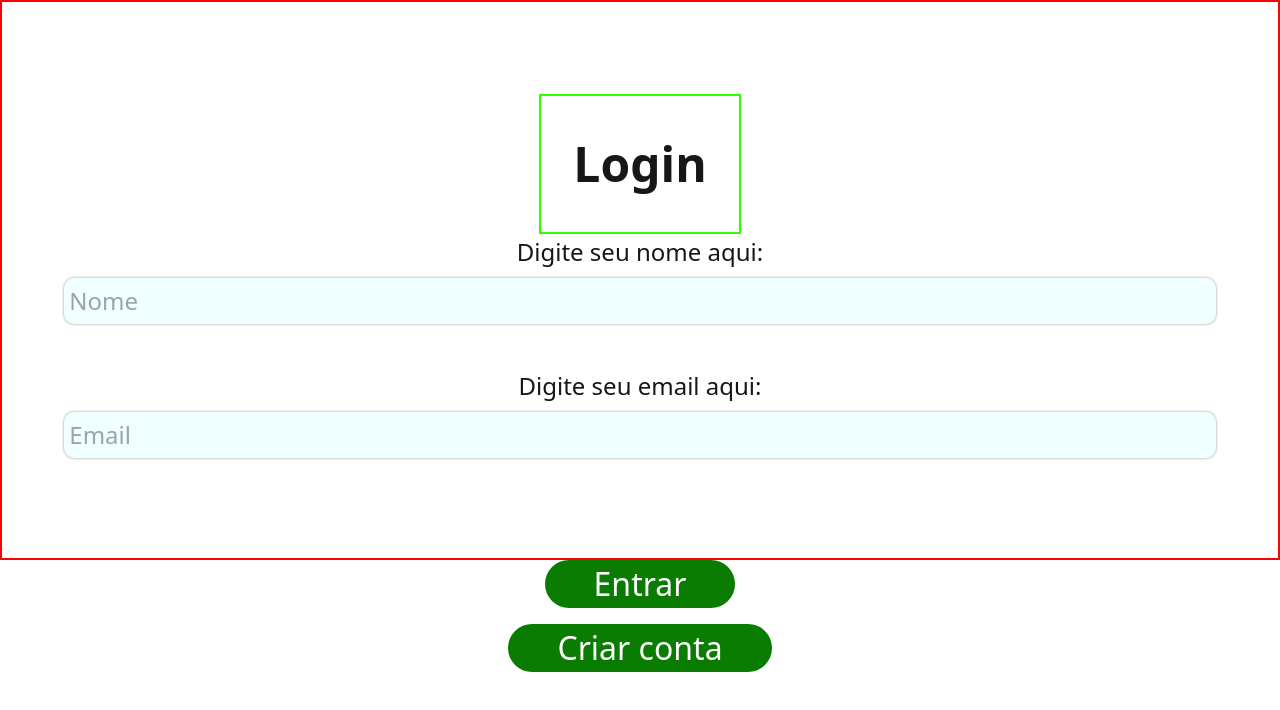
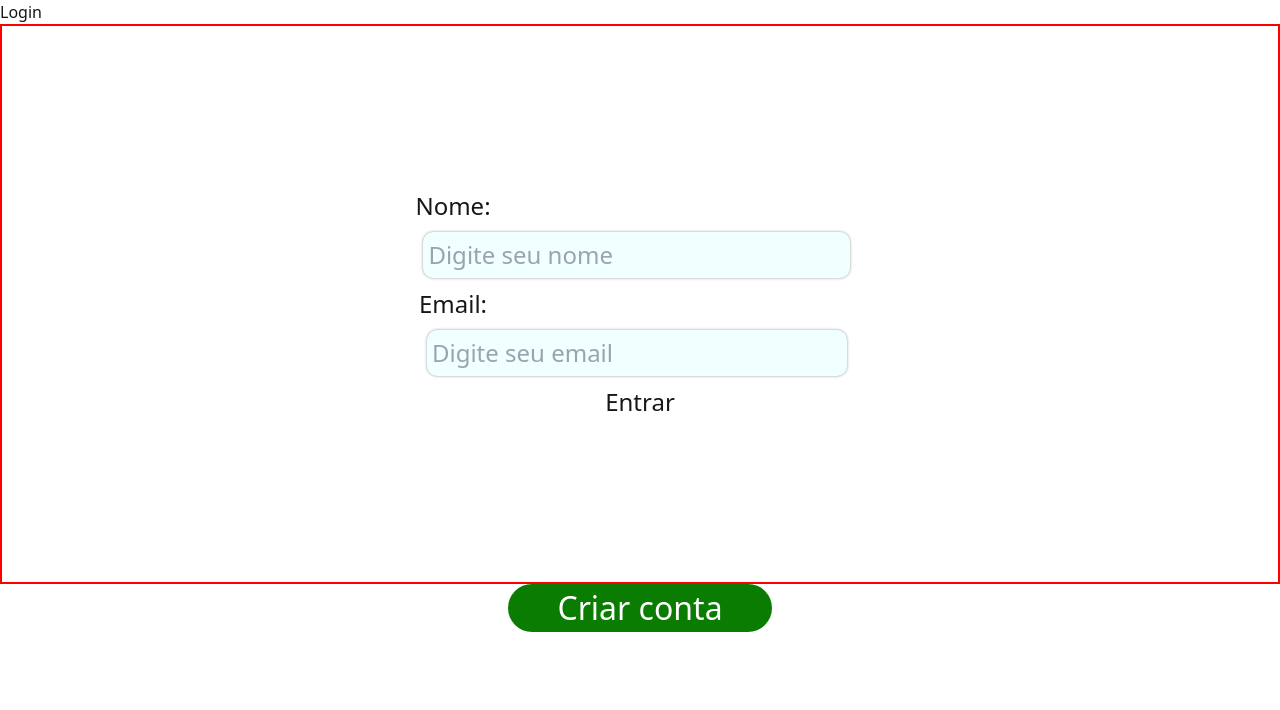
Before and after one commit to Flavia-20/gado-forte_frontend, a Next.js app: page /login in a window 1280 px wide. Shown: the top 710 px of the page. Built offline with nearby package versions, Linux system fonts and the light colour scheme.

Commit message:
ajustes feitos

```diff
--- a/src/app/animais/page.tsx
+++ b/src/app/animais/page.tsx
@@ -1,4 +1,4 @@
-import { useEffect, useState } from 'react';
+//import { useEffect, useState } from 'react';
 import Header from '../componentes/Header/page';
 import Footer from '../componentes/Footer/page';
 
--- a/src/app/cadastro/page.tsx
+++ b/src/app/cadastro/page.tsx
@@ -1,21 +1,15 @@
 import Formulario from "../componentes/Formulario/page";
-//import imgLogoCadastro from '../favicon.ico';
 
-import Botao from "../componentes/Botao/Botao";
-
- //Acho que aqui eu crio a lógica do POST para enviar os dados co login pro back
 
 export default function Cadastro(){
     return(
 
-        <body>
+        <main>
+            <h1>Primeiro Cadastro</h1>
+            <Formulario tipo = 'cadastro'/>
+        </main>
 
-            <main>
-                <Formulario titulo = 'Primeiro Cadastro'/>
-                <Botao texto="Cadastrar" pagina="../animais"/>
-            </main>
 
-        </body>
 
     );
 
--- a/src/app/componentes/Formulario/page.tsx
+++ b/src/app/componentes/Formulario/page.tsx
@@ -1,26 +1,71 @@
+'use client'; // Adiciona isso para indicar que o componente é um Client Component
+import { useState } from 'react';
+import { useRouter } from 'next/navigation'; // Hook para redirecionamento
 import styles from '../Formulario/formulario.module.css';
 
+export default function Formulario({ tipo }) {
+  const [nome, setNome] = useState('');
+  const [email, setEmail] = useState('');
+  const router = useRouter(); // Instância do router
 
-export default function Formulario(props) {
-    return (
-        <form className={styles.FormLogin}>
+  const handleSubmit = async (e) => {
+    e.preventDefault();
 
-                <h1 className={styles.h1Form}>{props.titulo}</h1>
+    // Defina a URL dependendo se é login ou cadastro
+    const url = tipo === 'login' ? '/api/login' : '/api/cadastro';
 
-                <label>Digite seu nome aqui:</label>
-                <input
-                    className={styles.InputForm}
-                    placeholder="Nome"
-                    type="text"
-                />
-                <br></br>
+    try {
+      const response = await fetch(url, {
+        method: 'POST',
+        headers: {
+          'Content-Type': 'application/json',
+        },
+        body: JSON.stringify({
+          nome,
+          email
+        }),
+      });
 
-                <label>Digite seu email aqui:</label>
-                <input
-                    className={styles.InputForm}
-                    placeholder="Email"
-                    type="email"
-                />
-        </form>
-    );
+      const data = await response.json();
+
+      if (response.ok) {
+        console.log('Sucesso:', data);
+
+        // Redireciona após o login ou cadastro bem-sucedido
+        if (tipo === 'login') {
+          router.push('../animais'); // Redireciona para a página "home" após login
+        } else {
+          router.push('/cadastro-completo'); // Redireciona para a página de sucesso de cadastro
+        }
+      } else {
+        console.error('Erro:', data.message);
+      }
+    } catch (error) {
+      console.error('Erro ao enviar os dados:', error);
+    }
+  };
+
+  return (
+    <form onSubmit={handleSubmit} className={styles.FormLogin}>
+      <div>
+        <label>Nome:</label>
+        <input className={styles.InputForm}
+          type="text"
+          value={nome}
+          onChange={(e) => setNome(e.target.value)}
+          placeholder="Digite seu nome"
+        />
+      </div>
+      <div>
+        <label>Email:</label>
+        <input className={styles.InputForm}
+          type="email"
+          value={email}
+          onChange={(e) => setEmail(e.target.value)}
+          placeholder="Digite seu email"
+        />
+      </div>
+      <button type="submit">{tipo === 'login' ? 'Entrar' : 'Cadastrar'}</button>
+    </form>
+  );
 }
--- a/src/app/login/page.tsx
+++ b/src/app/login/page.tsx
@@ -5,18 +5,14 @@ import Botao from '../componentes/Botao/Botao';
 export default function login(){
     return(
 
-        <body>
 
             <main>
-                <Formulario titulo = 'Login'/>
-                <div >
-                <Botao texto="Entrar" pagina="../animais"/>
+                <h1>Login</h1>
+                <Formulario tipo = 'login'/>
+
                 <Botao texto="Criar conta" pagina="../cadastro"/>
-                </div>
+
             </main>
 
-        </body>
-
     );
-    //Acho que aqui eu crio a lógica do POST para enviar os dados co login pro back
 }
```
Also changed, not shown: 2 other files (tests, documents, lock files or other folders).
